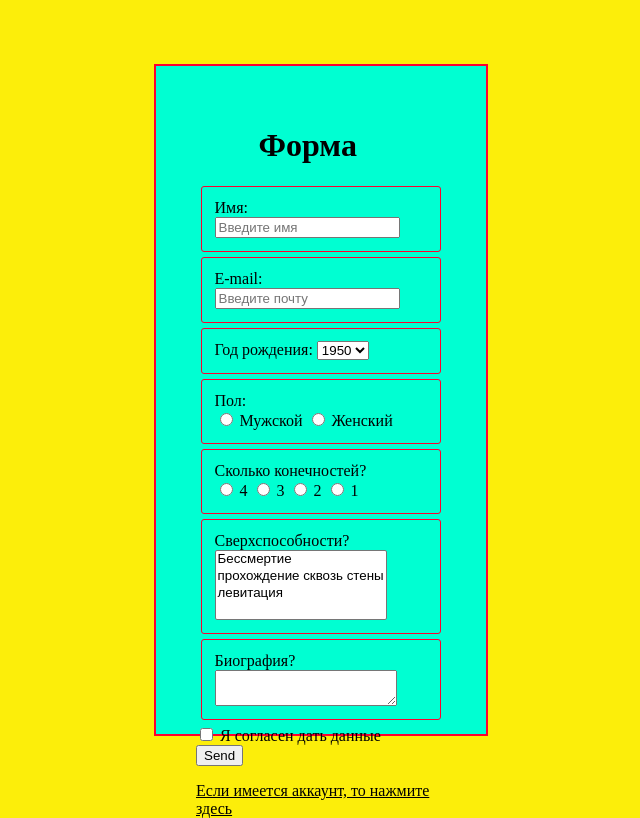
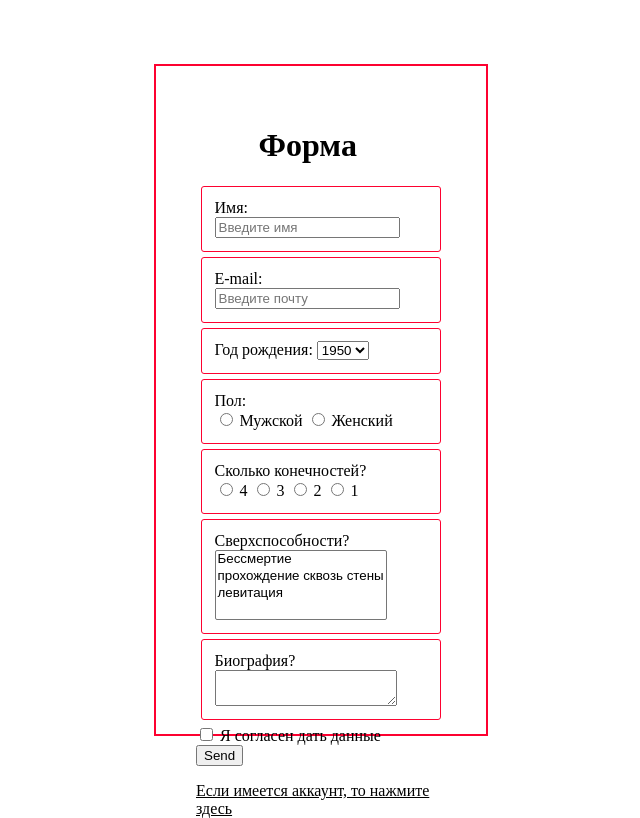
Before and after one commit to 4ard/5, a PHP site: page / in a window 1280 px wide. Shown: the whole page, without its empty margins (319-959 px from the left). Run offline with PHP 8.4, Linux system fonts and the light colour scheme.

Commit message:
form.php

```diff
--- a/form.php
+++ b/form.php
@@ -1,6 +1,6 @@
 <style>
 body{
-    background-color: #fcee0a;
+    background-color: white;
     display: flex;
     justify-content:center;
     margin-top:5%;
@@ -9,7 +9,7 @@ body{
 .main{
     padding: 40px;
     width: 250px;
-    background-color: #00ffd2;
+    background-color: white;
     border: 2px solid #fd0130;
 }
 
```
